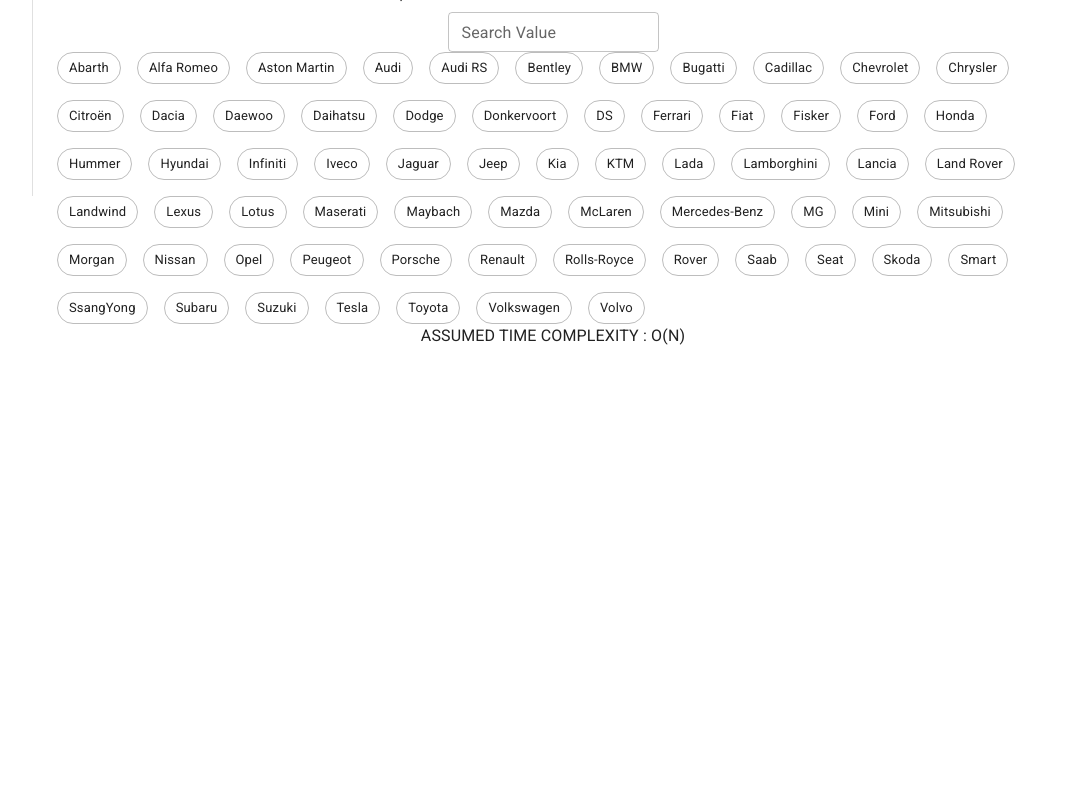
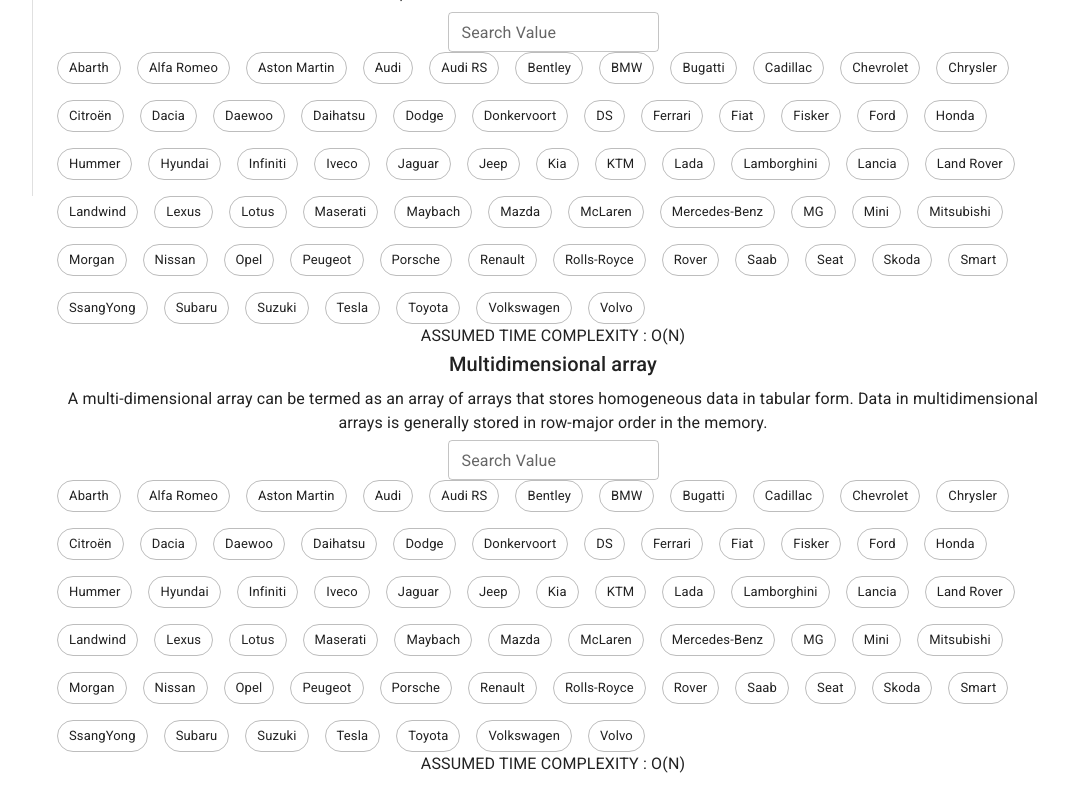
Before and after one commit to stanchyyy/DataStructuresTypeScript, a React (Create React App) app in the folder data-structures-typescript/: page /array in a window 1280 px wide. Shown: the part 604-1404 px from the top of the page, without its empty margins (207-1275 px from the left). Before the commit the page ends 976 px from the top, so only its background shows below. Built offline with nearby package versions, Linux system fonts and the light colour scheme.

Commit message:
starting index update

```diff
--- a/data-structures-typescript/src/App.tsx
+++ b/data-structures-typescript/src/App.tsx
@@ -17,6 +17,7 @@
 import Stack from './routes/stack';
 import { ArrayLoader } from './Loaders/array-loader';
 import { RouteObject, RouterProvider, createBrowserRouter } from 'react-router-dom';
+
 
 let childrenRoutes : RouteObject []=[
   {
--- a/data-structures-typescript/src/routes/array.tsx
+++ b/data-structures-typescript/src/routes/array.tsx
@@ -7,37 +7,37 @@
 import { IContent } from "../Models/Content";
 
 
-export function ArrayInsert(event: FormEvent<HTMLFormElement>,array:string[],index:number,value:string):string[]{
+export function ArrayInsert(event: FormEvent<HTMLFormElement>, array: string[], index: number, value: string): string[] {
   event.preventDefault();
-  let result : string[] = [...array];
+  let result: string[] = [...array];
   result[index] = value;
   return (
     result
   )
 }
 
-export function ArraySearch(array:string[],value:string):string[]{
-  let arrayToLower : string[] = array.map(element=>{
+export function ArraySearch(array: string[], value: string): string[] {
+  let arrayToLower: string[] = array.map(element => {
     return element.toLocaleLowerCase();
   })
-  let searchValueToLower : string = value.toLocaleLowerCase();
-  let searchResult = arrayToLower.filter((element)=>{return element.includes(searchValueToLower)});
-  let matchedIndexes:number[] = [];
-  let result:string[] = [];
+  let searchValueToLower: string = value.toLocaleLowerCase();
+  let searchResult = arrayToLower.filter((element) => { return element.includes(searchValueToLower) });
+  let matchedIndexes: number[] = [];
+  let result: string[] = [];
 
-  if(searchValueToLower===""){
+  if (searchValueToLower === "") {
     result = array;
   }
-  if(searchResult.length===0){
+  if (searchResult.length === 0) {
     result = ["No Results"];
   }
-  if(searchResult.length>0 && searchValueToLower.length>0){
-    for(let i=0;i<arrayToLower.length;i++){
-      if(arrayToLower[i].includes(searchValueToLower)){
+  if (searchResult.length > 0 && searchValueToLower.length > 0) {
+    for (let i = 0; i < arrayToLower.length; i++) {
+      if (arrayToLower[i].includes(searchValueToLower)) {
         matchedIndexes.push(i);
       }
     }
-    for(let i=0;i<matchedIndexes.length;i++){
+    for (let i = 0; i < matchedIndexes.length; i++) {
       result.push(array[matchedIndexes[i]]);
     }
   }
@@ -45,10 +45,10 @@
 }
 
 export default function Array() {
-  const [arrayInsert,setArrayInsert] = useState(["Apple","Pear","Peach","Mango","Banana"]);
-  const [index, setIndex]  = useState<number>(-1);
-  const [value,setValue] = useState("");
-  const loadedData  = useLoaderData() as IContent;
+  const [arrayInsert, setArrayInsert] = useState(["Apple", "Pear", "Peach", "Mango", "Banana"]);
+  const [index, setIndex] = useState<number>(-1);
+  const [value, setValue] = useState("");
+  const loadedData = useLoaderData() as IContent;
   const arraySearchOriginalValue = [
     "Abarth",
     "Alfa Romeo",
@@ -116,7 +116,7 @@
     "Volkswagen",
     "Volvo"
   ];
-  const [arraySearch,setArraySearch] = useState(arraySearchOriginalValue);
+  const [arraySearch, setArraySearch] = useState(arraySearchOriginalValue);
 
 
   return (
@@ -133,13 +133,13 @@
       <Typography variant="body1" gutterBottom>
         We try to insert a value to a particular array index position, as the array provides random access it can be done easily using the assignment operator.
       </Typography>
-      <form onSubmit={(event=>setArrayInsert(ArrayInsert(event,arrayInsert,index,value)))}>
-      <TextField size="small" id="insert-Index" label="Index" name="index" variant="outlined" onChange={(event=>setIndex(+event.target.value))}/>
-      <TextField size="small" id="Insert-Value" label="Value" name="value" variant="outlined" onChange={(event=>setValue(event.target.value))}/>
+      <form onSubmit={(event => setArrayInsert(ArrayInsert(event, arrayInsert, index, value)))}>
+        <TextField size="small" id="insert-Index" label="Index" name="index" variant="outlined" onChange={(event => setIndex(+event.target.value))} />
+        <TextField size="small" id="Insert-Value" label="Value" name="value" variant="outlined" onChange={(event => setValue(event.target.value))} />
         <Button size="medium" variant="outlined" type="submit" id="insert-array-submit">Insert</Button>
       </form>
-      <Stack  spacing={{ xs: 1, sm: 2 }} direction="row" useFlexGap flexWrap="wrap">
-            {arrayInsert.map(element=><Chip label={element} variant="outlined" />)}
+      <Stack spacing={{ xs: 1, sm: 2 }} direction="row" useFlexGap flexWrap="wrap">
+        {arrayInsert.map(element => <Chip label={element} variant="outlined" />)}
       </Stack>
       <div>
         {loadedData.complexityAnalysis}
@@ -150,15 +150,26 @@
       <Typography variant="body1" gutterBottom>
         Linear Search is defined as a sequential search algorithm that starts at one end and goes through each element of a list until the desired element is found, otherwise the search continues till the end of the data set.
       </Typography>
-
-
-
       <form>
-      {/* <TextField size="small" id="Search-Value" label="Search Value" name="search-value" variant="outlined" onChange={(event=>setArraySearch(arraySearch.filter((element)=>{return element.includes(event.target.value)})))}/> */}
-      <TextField size="small" id="Search-Value" label="Search Value" name="search-value" variant="outlined" onChange={(event=>setArraySearch(ArraySearch(arraySearchOriginalValue,event.target.value)))}/>
+        <TextField size="small" id="Search-Value" label="Search Value" name="search-value" variant="outlined" onChange={(event => setArraySearch(ArraySearch(arraySearchOriginalValue, event.target.value)))} />
       </form>
-              <Stack  spacing={{ xs: 1, sm: 2 }} direction="row" useFlexGap flexWrap="wrap">
-            {arraySearch.map(element=><Chip label={element} variant="outlined" />)}
+      <Stack spacing={{ xs: 1, sm: 2 }} direction="row" useFlexGap flexWrap="wrap">
+        {arraySearch.map(element => <Chip label={element} variant="outlined" />)}
+      </Stack>
+      <div>
+        {loadedData.complexityAnalysis}
+      </div>
+      <Typography variant="h6" display="block" gutterBottom>
+        Multidimensional array
+      </Typography>
+      <Typography variant="body1" gutterBottom>
+      A multi-dimensional array can be termed as an array of arrays that stores homogeneous data in tabular form. Data in multidimensional arrays is generally stored in row-major order in the memory.
+      </Typography>
+      <form>
+        <TextField size="small" id="Search-Value" label="Search Value" name="search-value" variant="outlined" onChange={(event => setArraySearch(ArraySearch(arraySearchOriginalValue, event.target.value)))} />
+      </form>
+      <Stack spacing={{ xs: 1, sm: 2 }} direction="row" useFlexGap flexWrap="wrap">
+        {arraySearch.map(element => <Chip label={element} variant="outlined" />)}
       </Stack>
       <div>
         {loadedData.complexityAnalysis}
```
Also changed, not shown: data-structures-typescript/src/index.tsx (line endings or trailing spaces), 1 other file (tests, documents, lock files or other folders). Lines whose indentation alone changed are shown as unchanged.
